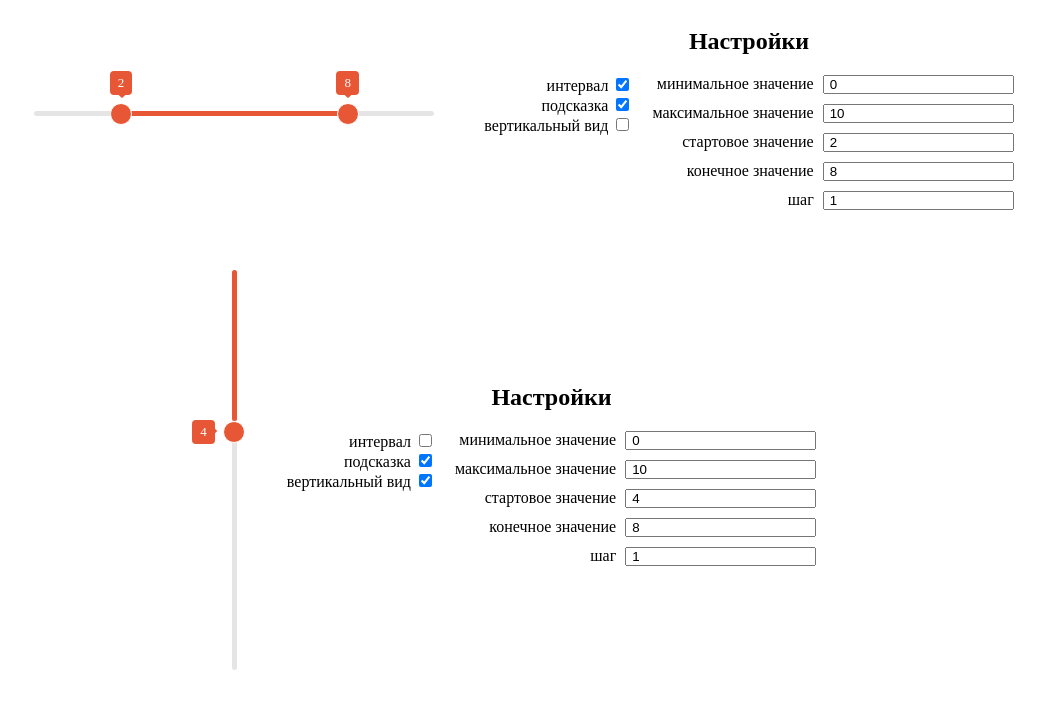
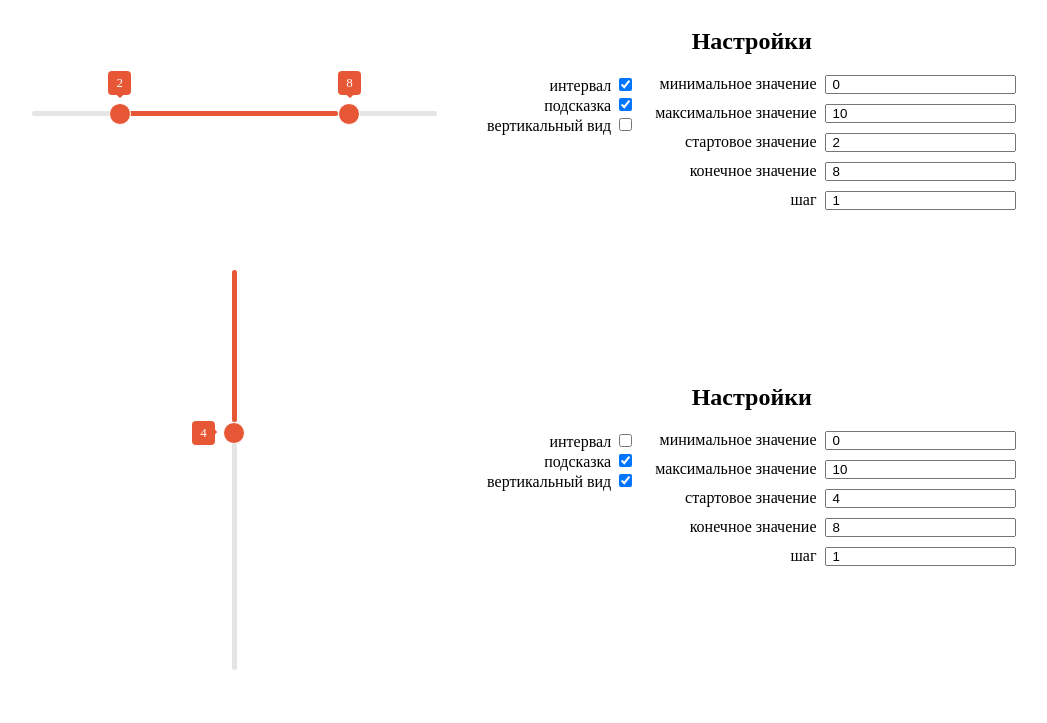
Before and after one commit to AxeSnk/slider, a website built with webpack: page src/index.pug in a window 1280 px wide. Shown: the whole page, without its empty margins (141-1188 px from the left). Built offline with nearby package versions, Linux system fonts and the light colour scheme.

Commit message:
fix fill, setVal(model)

```diff
--- a/src/index.scss
+++ b/src/index.scss
@@ -6,12 +6,21 @@
   .js-demo__slider {
     display: flex;
     justify-content: center;
+    width: 40%;
 
     .slider__wrapper {
-      padding: 50px;
+      padding: 10%;
+      width: 100%;
+
+      .js-slider {
+        display: flex;
+        justify-content: center;
+
+
+      }
 
       .slider {
-        width: 400px;
+        width: 100%;
         position: relative;
         display: grid;
         align-items: center;
@@ -96,7 +105,7 @@
 
       .slider--vertical {
         width: 5px;
-        height: 400px;
+        height: 25rem;
         justify-items: center;
 
         .scale--vertical {
--- a/src/mvp/model/model.ts
+++ b/src/mvp/model/model.ts
@@ -20,8 +20,7 @@ class Model extends EventEmitter {
 
   setState(options: Partial<IOptions>) {
     let isValue = (key: string) =>
-      ["val", "minVal", "maxVal", "valStart", "valEnd", "step"].indexOf(key) !==
-      -1;
+      ["val", "minVal", "maxVal", "valStart", "valEnd", "step"].indexOf(key) !== -1;
 
     function convOptions(obj: Object): void {
       for (let key in obj) {
@@ -45,12 +44,26 @@ class Model extends EventEmitter {
   setVal(left: number, sliderLenght: number, id: number): void {
     if (id === 0) {
       let val =
-      Math.round(Math.round((left * (this.state.maxVal - this.state.minVal)) / sliderLenght)/this.state.step) * this.state.step + this.state.minVal;
-      this.state.val = val;
+        Math.round(
+          Math.round((left * (this.state.maxVal - this.state.minVal)) / sliderLenght) /
+            this.state.step
+        ) *
+          this.state.step +
+        this.state.minVal;
+      if (val < this.state.valEnd) {
+        this.state.val = val;
+      }
     } else {
       let valEnd =
-        Math.round(Math.round((left * (this.state.maxVal - this.state.minVal)) / sliderLenght)/this.state.step) * this.state.step + this.state.minVal;
-      this.state.valEnd = valEnd;
+        Math.round(
+          Math.round((left * (this.state.maxVal - this.state.minVal)) / sliderLenght) /
+            this.state.step
+        ) *
+          this.state.step +
+        this.state.minVal;
+      if (valEnd > this.state.val) {
+        this.state.valEnd = valEnd;
+      }
     }
   }
 
--- a/src/mvp/presenter/presenter.ts
+++ b/src/mvp/presenter/presenter.ts
@@ -13,8 +13,6 @@ class Presenter extends EventEmitter {
     this.model = model;
     this.view = view;
 
-    this.view.addHandles(this.model.getState());
-    this.view.addOnHandles(this.model.getState());
     this.render(this.model.getState());
 
     this.view.on("dragHandle", this.update.bind(this));
@@ -41,27 +39,11 @@ class Presenter extends EventEmitter {
     this.view.renderTooltip(state, this.view.getHandleHeight());
   }
 
-  update({
-    leftX,
-    leftY,
-    id
-  }: {
-    leftX: number;
-    leftY: number;
-    id: number;
-  }): void {
+  update({ leftX, leftY, id }: { leftX: number; leftY: number; id: number }): void {
     if (this.model.getState()["vertical"]) {
-      this.model.setVal(
-        leftY,
-        this.view.getLenhgtSlider(this.model.getState()),
-        id
-      );
+      this.model.setVal(leftY, this.view.getLenhgtSlider(this.model.getState()), id);
     } else {
-      this.model.setVal(
-        leftX,
-        this.view.getLenhgtSlider(this.model.getState()),
-        id
-      );
+      this.model.setVal(leftX, this.view.getLenhgtSlider(this.model.getState()), id);
     }
     this.emit("updateSlider", this.model.getState());
   }
@@ -70,11 +52,9 @@ class Presenter extends EventEmitter {
     this.model.setState(options);
   }
 
-
   getState(): {} {
     return this.model.getState();
   }
-
 }
 
 export default Presenter;
--- a/src/mvp/sliderFacade.ts
+++ b/src/mvp/sliderFacade.ts
@@ -17,8 +17,7 @@ declare global {
     const init = () =>
       this.map(function() {
         const data = $(this).data();
-        const settings =
-          typeof options === "object" ? { ...data, ...options } : data;
+        const settings = typeof options === "object" ? { ...data, ...options } : data;
 
         const model = new Model(settings);
         const view = new View(this);
--- a/src/mvp/utility.ts
+++ b/src/mvp/utility.ts
@@ -1,7 +1,4 @@
-function createElement(
-  tag: string,
-  props: { [key: string]: string }
-): HTMLElement {
+function createElement(tag: string, props: { [key: string]: string }): HTMLElement {
   const element: HTMLElement = document.createElement(tag);
 
   Object.keys(props).forEach(key => element.setAttribute(key, props[key]));
--- a/src/mvp/view/fill/fill.ts
+++ b/src/mvp/view/fill/fill.ts
@@ -11,50 +11,34 @@ class Fill {
     this.fill = createElement("div", { class: "slider__fill" });
     this.parent.appendChild(this.fill);
 
-    this.renderFill = this.renderFill.bind(this)
+    this.renderFill = this.renderFill.bind(this);
   }
 
-  renderFill(state: IOptions, lenght: number): void {
+  renderFill(
+    state: IOptions,
+    handleFirstPos: number,
+    handleSecondPos: number,
+    sliderPos: number
+  ): void {
+    const lenght: number = state.range ? handleSecondPos - handleFirstPos : handleFirstPos - sliderPos;
+    const shift: number = handleFirstPos - sliderPos;
+
     if (state.vertical) {
       this.fill.classList.add("fill--vertical");
       this.fill.style.left = "";
       this.fill.style.width = "";
       this.fill.style.height = lenght + "px";
       this.fill.style.top = 0 + "px";
+      if (state.range) {
+        this.fill.style.top = shift + "px";
+      }
     } else {
       this.fill.classList.remove(".fill--vertical");
       this.fill.style.top = "";
       this.fill.style.height = "";
       this.fill.style.width = lenght + "px";
       this.fill.style.left = 0 + "px";
-    }
-  }
-
-  renderRangeFill(
-    state: IOptions,
-    posHandle_0: number,
-    posHandle_1: number,
-    shift: number,
-    lenght: number
-  ): void {
-    if (state.vertical) {
-      if (posHandle_0 > posHandle_1) {
-        false;
-      } else {
-        this.fill.classList.add("fill--vertical");
-        this.fill.style.left = "";
-        this.fill.style.width = "";
-        this.fill.style.height = lenght + "px";
-        this.fill.style.top = shift + "px";
-      }
-    } else {
-      if (posHandle_0 > posHandle_1) {
-        false;
-      } else {
-        this.fill.classList.remove(".fill--vertical");
-        this.fill.style.top = "";
-        this.fill.style.height = "";
-        this.fill.style.width = lenght + "px";
+      if (state.range) {
         this.fill.style.left = shift + "px";
       }
     }
--- a/src/mvp/view/view.ts
+++ b/src/mvp/view/view.ts
@@ -9,7 +9,7 @@ class View extends EventEmitter {
   private root: HTMLElement;
   private slider: Slider;
   private fill: Fill;
-  private handles: Handle[];
+  private handles: [] | any;
 
   constructor(root: HTMLElement) {
     super();
@@ -17,6 +17,9 @@ class View extends EventEmitter {
     this.root = root;
     this.slider = this.addSlider();
     this.fill = this.addFill();
+    this.handles = [];
+    this.addHandles();
+    this.addOnHandles();
   }
 
   addSlider(): Slider {
@@ -27,16 +30,14 @@ class View extends EventEmitter {
     return new Fill(this.slider.getElement());
   }
 
-  addOnHandles(state: IOptions): void {
-      this.handles[0].on("drag_0", this.emitDrag.bind(this));
-      this.handles[1].on("drag_1", this.emitDrag.bind(this));
+  addHandles(): any {
+    this.handles.push(new Handle(this.slider.getElement(), 0));
+    this.handles.push(new Handle(this.slider.getElement(), 1));
   }
 
-  addHandles(state: IOptions): void {
-    this.handles = [];
-
-      this.handles.push(new Handle(this.slider.getElement(), 0));
-      this.handles.push(new Handle(this.slider.getElement(), 1));
+  addOnHandles(): void {
+    this.handles[0].on("drag_0", this.emitDrag.bind(this));
+    this.handles[1].on("drag_1", this.emitDrag.bind(this));
   }
 
   emitDrag(left: object): void {
@@ -44,26 +45,15 @@ class View extends EventEmitter {
   }
 
   renderFill(state: IOptions): void {
-    if (state.range) {
-      this.fill.renderRangeFill(
-        state,
-        this.handles[0].getPositionHandle(state),
-        this.handles[1].getPositionHandle(state),
-        this.handles[0].getPositionHandle(state) - this.slider.getPosition(state),
-        this.handles[1].getPositionHandle(state) -
-          this.handles[0].getPositionHandle(state) +
-          this.handles[0].getWidth() / 2
-      );
-    } else {
-      this.fill.renderFill(
-        state,
-        this.handles[0].getPositionHandle(state) - this.slider.getPosition(state)
-      );
-    }
+    this.fill.renderFill(
+      state,
+      this.handles[0].getPositionHandle(state),
+      this.handles[1].getPositionHandle(state),
+      this.slider.getPosition(state)
+    );
   }
 
   renderHandle(state: IOptions, sliderLenght: number): void {
-
     if (state.range) {
       this.handles[1].getHandle().setAttribute("style", "display: flex");
 
@@ -82,7 +72,7 @@ class View extends EventEmitter {
         sliderLenght
       );
     } else {
-      if(this.handles[1]) {
+      if (this.handles[1]) {
         this.handles[1].getHandle().setAttribute("style", "display: none");
       }
 
@@ -93,7 +83,6 @@ class View extends EventEmitter {
         state.vertical,
         sliderLenght
       );
-
     }
   }
 
@@ -137,7 +126,6 @@ class View extends EventEmitter {
   getPositionHandle(state: IOptions, id: number): number {
     return this.handles[id].getPositionHandle(state);
   }
-
 }
 
 export default View;
```
Also changed, not shown: src/demo/Demo.ts (+5 -5 lines), src/mvp/view/handle/handle.ts (+3 -14 lines), README.md, UML.png, src/demo/Panel.ts (line endings or trailing spaces).
